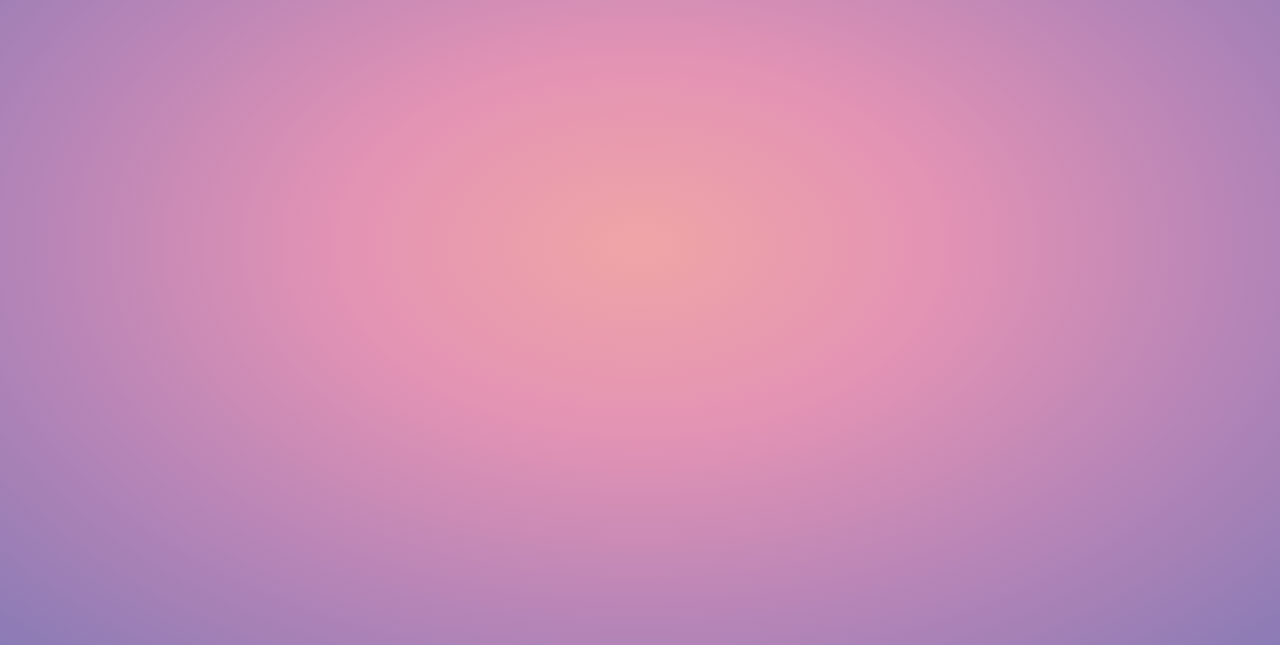
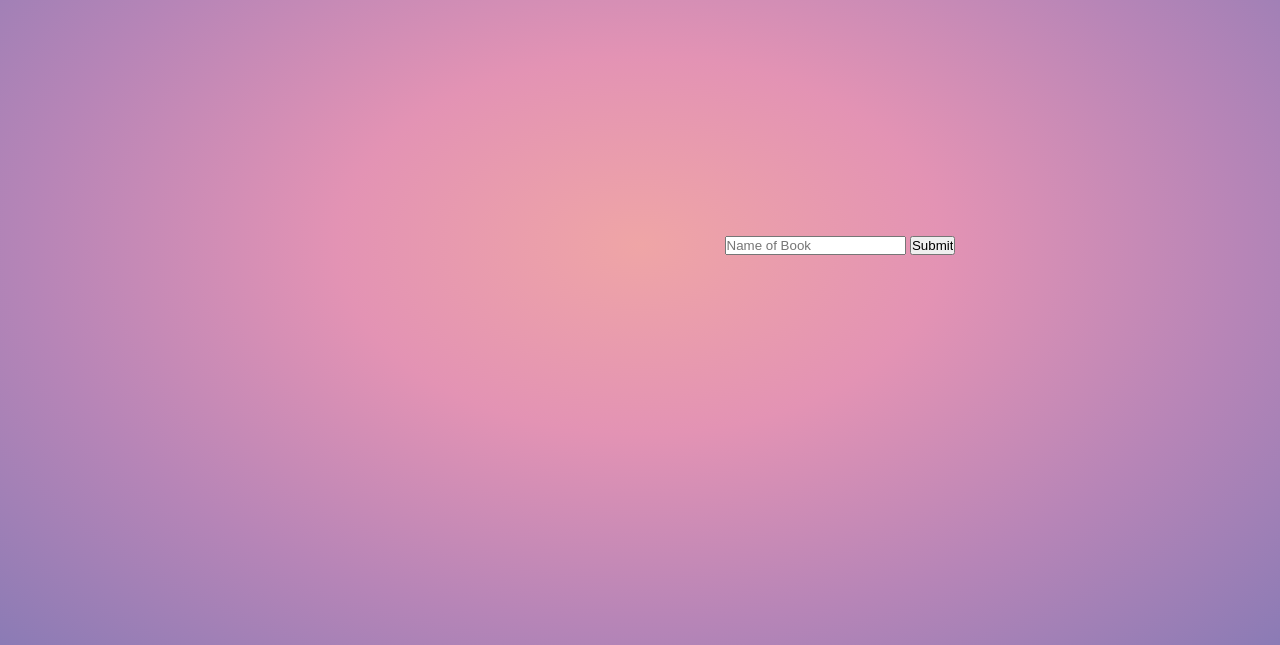
Before and after one commit to IsauraCardenas/Website-by-isa, a plain HTML site: page index.html in a window 1280 px wide. Shown: the part 155-800 px from the top of the page. Drawn offline with nearby package versions, Linux system fonts and the light colour scheme.

Commit message:
Styled project with CSS

```diff
--- a/index.html
+++ b/index.html
@@ -95,6 +95,11 @@
       </div>
     </div>
 
+    <form action="/submit" class="search">
+      <input type="text" placeholder="Name of Book" required />
+      <input type="submit" />
+    </form>
+
     <script src="src/script.js"></script>
     <script
       type="module"
--- a/src/styles.css
+++ b/src/styles.css
@@ -253,3 +253,8 @@ header {
 .login-register p a:hover {
   text-decoration: underline;
 }
+
+.search {
+  border: none;
+  border-radius: 10px;
+}
```
